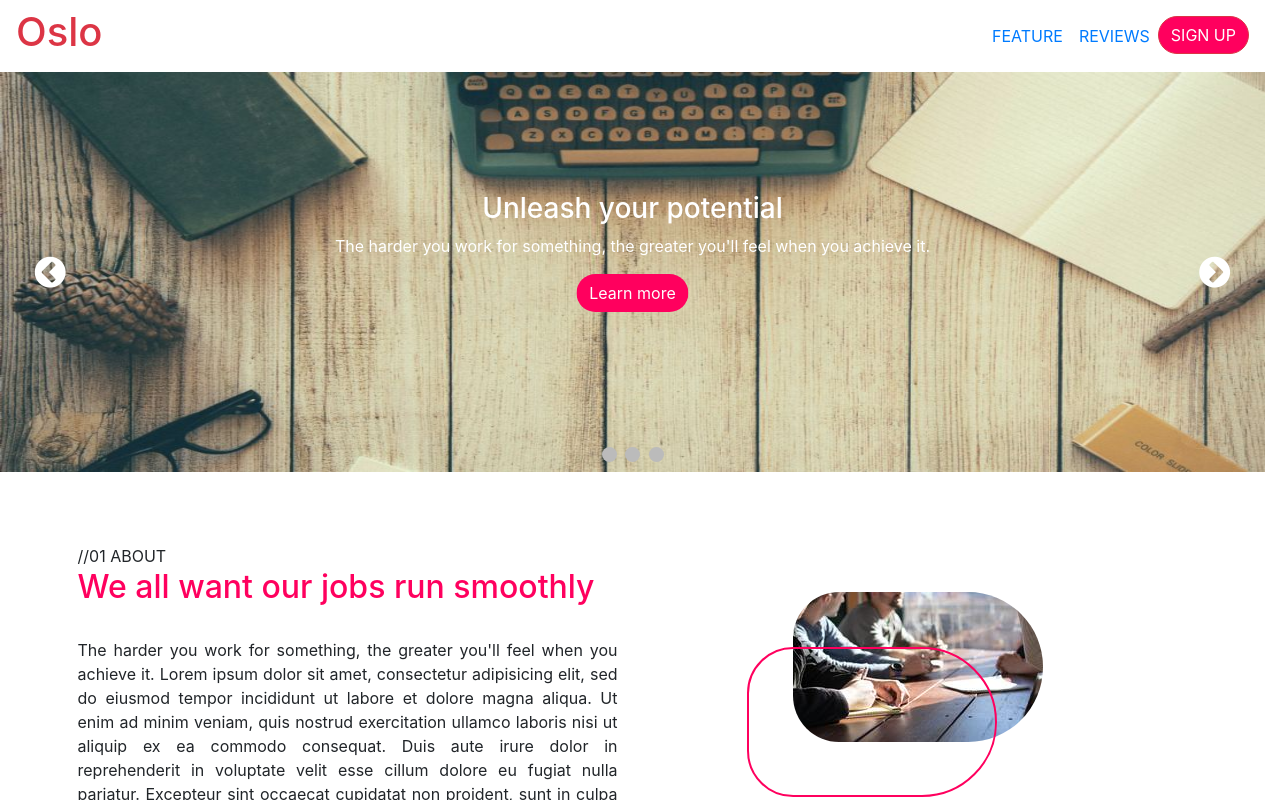
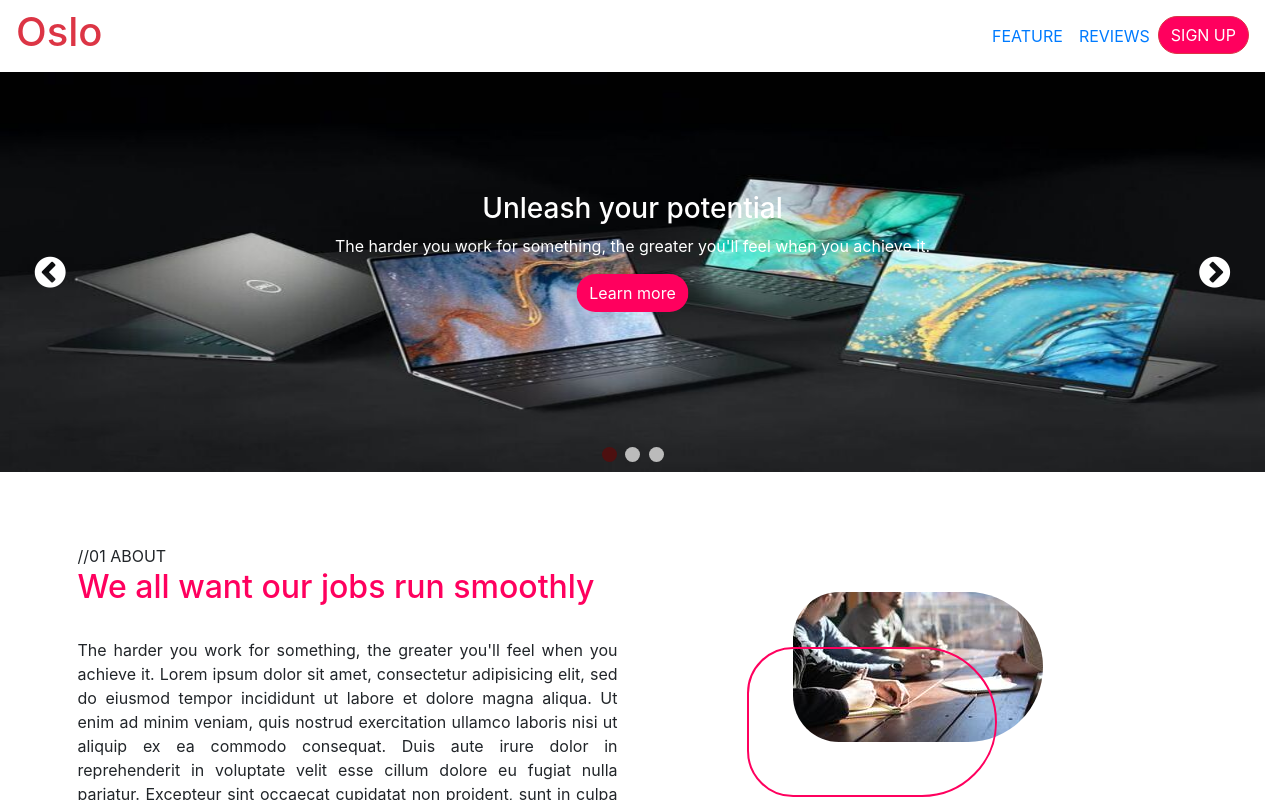
Before and after one commit to Sarthak-Shukla-Cedcoss/slidewithjquery, a plain HTML site: page index.html in a window 1280 px wide. Both pictures are taken after a click on the element 609 px from the left and 454 px from the top of the page. Shown: the top 800 px of the page. Drawn offline with nearby package versions, Linux system fonts and the light colour scheme.

Commit message:
pagination color active

```diff
--- a/index.html
+++ b/index.html
@@ -30,12 +30,13 @@
 						<a class ="nav-link" href="#">REVIEWS</a>
 					</li>
 						<li class="nav-item">
-							<button type="button" class="btn btn-danger 	btnhover rndbtn">SIGN UP</button>
+							<button type="button" class="btn btn-danger btnhover rndbtn">SIGN UP</button>
 						</li>
 					</ul>
 				</div>
 			</nav>
 <!-------------------------------------------SECTION Slide show poster -------------------------------------------------->
+
 			<div id="slideshow">
 				<img class="slide" src="computer12.jpg">
 				<img class="slide" src="slide.jpg">
@@ -43,14 +44,14 @@
 				<div class="arrowleft"><i class="fa fa-chevron-circle-left" onclick="moveSlides(-1)" style="font-size:36px"></i></div>
 				<div class="arrowright"><i class="fa fa-chevron-circle-right" onclick="moveSlides(1)" style="font-size:36px"></i></div>
 				<div class="foo" style="text-align:center">
-					<span class="footerdot"
+					<span id="1" class="footerdot"
+						onclick="activeSlide(0)">
+					</span>
+					<span id="2" class="footerdot"
 						onclick="activeSlide(1)">
 					</span>
-					<span class="footerdot"
+					<span id="3" class="footerdot active"
 						onclick="activeSlide(2)">
-					</span>
-					<span class="footerdot"
-						onclick="activeSlide(3)">
 					</span>
 				</div>
 				<div class="textover">
--- a/main1.js
+++ b/main1.js
@@ -1,14 +1,40 @@
 var slideIndex = 0;
-var totalslides = $(".slide");
+var totalslides = $("#slideshow .slide");
 var totaldots = $(".footerdot");
+var int;
         function moveSlides(n) {
             clickon(slideIndex += n);
+            clearInterval(int);
+            $("#1").removeClass("active");
+            $("#2").removeClass("active");
+            $("#3").removeClass("active");
+            if( slideIndex == 0){
+                $("#1").addClass("active");
+            }
+            if( slideIndex == 1){
+                $("#2").addClass("active");
+            }
+            if( slideIndex == 2){
+                $("#3").addClass("active");
+            }
         }
         function activeSlide(n) {
             clickon(slideIndex = n);
+            clearInterval(int);
+            $("#1").removeClass("active");
+            $("#2").removeClass("active");
+            $("#3").removeClass("active");
+            if( n == 0){
+                $("#1").addClass("active");
+            }
+            if( n == 1){
+                $("#2").addClass("active");
+            }
+            if( n == 2){
+                $("#3").addClass("active");
+            }
         }
         function clickon(n) {
-            var i;
 
             if (n > totalslides.length-1) {
                 slideIndex = 0;
@@ -18,22 +44,34 @@ var totaldots = $(".footerdot");
             }
             $(".slide").hide();
             totalslides[slideIndex ].style.display = "block";
+            slideshow.startSlideshow();
     }
     var slideshow = (function () {
         var slides =  $("#slideshow .slide"),
             slidesLen = slides.length - 1 ;
         return {
             startSlideshow: function () {
-                window.setInterval(function () {
-                        $(".slide").hide();
+               int = window.setInterval(function () {
+                    $("#1").removeClass("active");
+                    $("#2").removeClass("active");
+                    $("#3").removeClass("active");
+                    $(".slide").hide();
+                    if( slideIndex == 0){
+                        $("#1").addClass("active");
+                    }
+                    if( slideIndex == 1){
+                        $("#2").addClass("active");
+                    }
+
                     if ( slideIndex == slidesLen) {
+                        $("#3").addClass("active");
                         slides.eq( slideIndex).show();
                         slideIndex = 0;
                     } else {
                         slides.eq( slideIndex).show();
                         slideIndex += 1;
                     }
-                }, 4000);
+                }, 2000);
             }
         };
     }());
--- a/oslo.css
+++ b/oslo.css
@@ -30,6 +30,9 @@
   left: 0%;
   width: 100%;
   height: 400px;
+}
+.active{
+  background-color:rgb(77, 16, 16) !important;
 }
 .arrowleft{
   z-index:6;
@@ -95,7 +98,7 @@
 .fa-chevron-circle-left , .fa-chevron-circle-right{
   color: white;
 }
-.fa-instagram,.fa-youtube.fa-facebook,.fa-twitter {
+.fa-instagram,.fa-youtube,.fa-facebook,.fa-twitter {
   color: black;
   border-radius: 50%;}
 .hver:hover{
```
